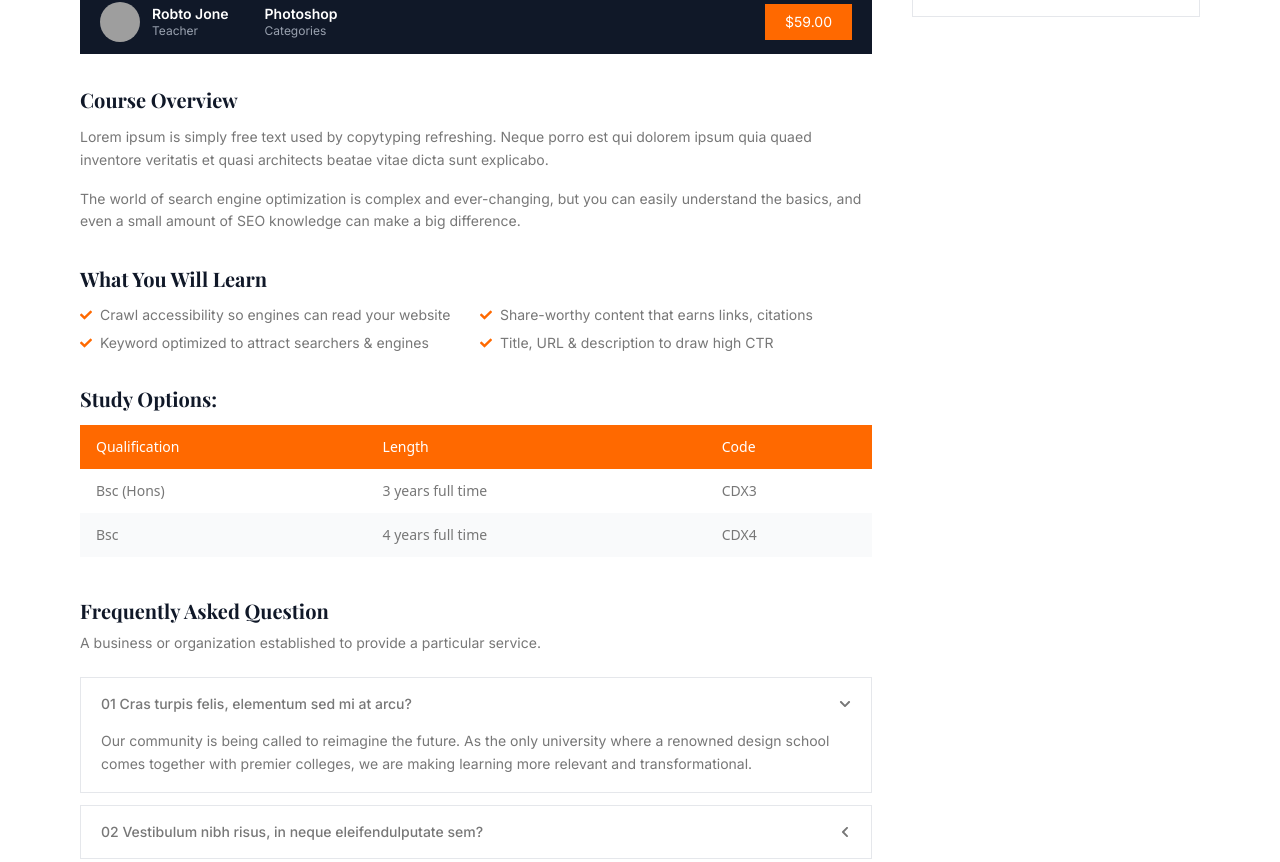
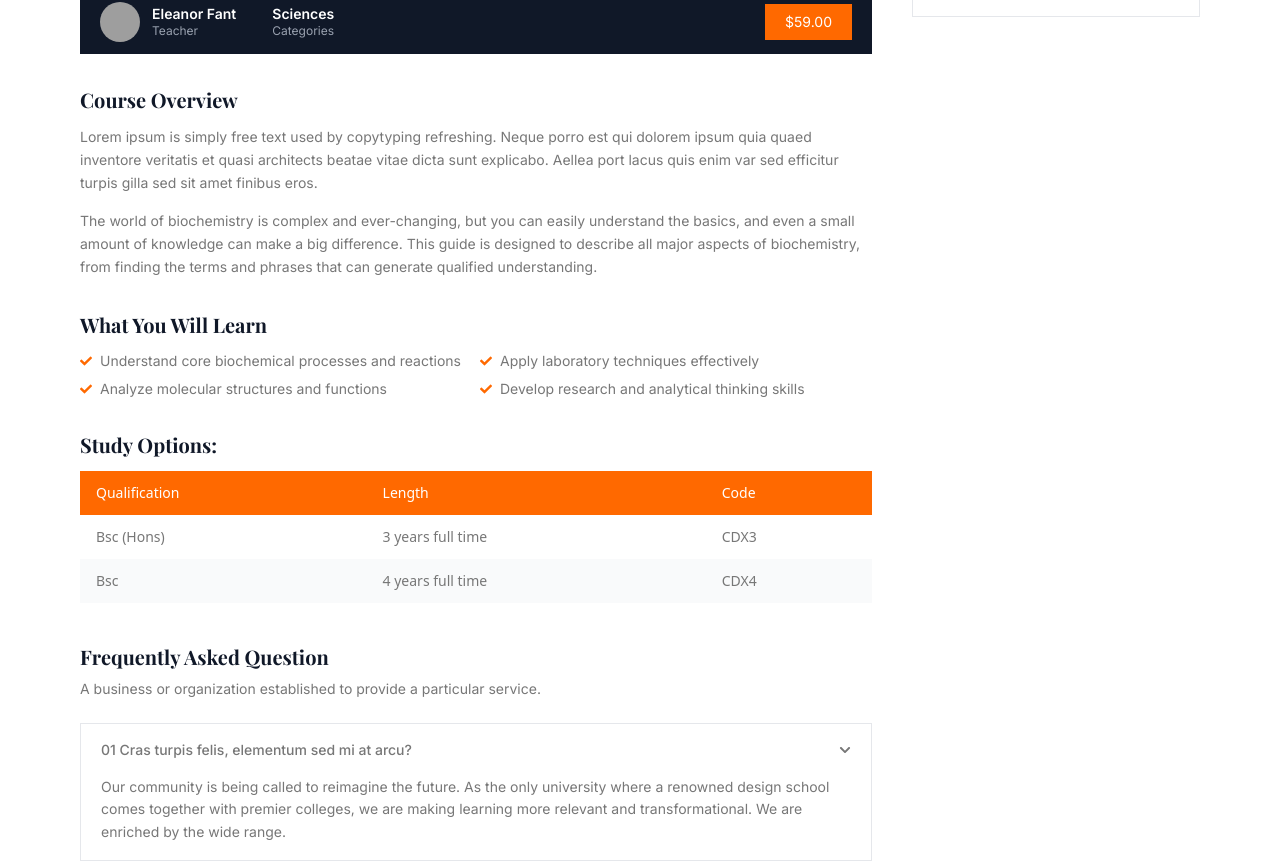
Before and after one commit to almahmud-dev/qeducato-platform, a Next.js app: page /courses/biochemistry in a window 1280 px wide. Shown: the part 1040-1902 px from the top of the page. Built offline with nearby package versions, Linux system fonts and the light colour scheme; grey boxes are pictures that could not be loaded; a web font is replaced by a local one.

Commit message:
feat: complete coursesDetailsData with full content for all 6 courses

```diff
--- a/src/helper/courses/coursesDetailsData.js
+++ b/src/helper/courses/coursesDetailsData.js
@@ -11,20 +11,20 @@ export const coursesDetailsData = [
     enrolled: 20,
     language: "English",
     teacher: {
-      avatar: "/images/teachers/eleanor.jpg", // 👈 public/images/teachers/ এ রাখো
-      name: "Robto Jone",
+      avatar: "/images/teachers/eleanor.jpg",
+      name: "Eleanor Fant",
       role: "Teacher",
-      category: "Photoshop",
+      category: "Sciences",
     },
     overview: [
-      "Lorem ipsum is simply free text used by copytyping refreshing. Neque porro est qui dolorem ipsum quia quaed inventore veritatis et quasi architects beatae vitae dicta sunt explicabo.",
-      "The world of search engine optimization is complex and ever-changing, but you can easily understand the basics, and even a small amount of SEO knowledge can make a big difference.",
+      "Lorem ipsum is simply free text used by copytyping refreshing. Neque porro est qui dolorem ipsum quia quaed inventore veritatis et quasi architects beatae vitae dicta sunt explicabo. Aellea port lacus quis enim var sed efficitur turpis gilla sed sit amet finibus eros.",
+      "The world of biochemistry is complex and ever-changing, but you can easily understand the basics, and even a small amount of knowledge can make a big difference. This guide is designed to describe all major aspects of biochemistry, from finding the terms and phrases that can generate qualified understanding.",
     ],
     whatYouWillLearn: [
-      "Crawl accessibility so engines can read your website",
-      "Share-worthy content that earns links, citations",
-      "Keyword optimized to attract searchers & engines",
-      "Title, URL & description to draw high CTR",
+      "Understand core biochemical processes and reactions",
+      "Apply laboratory techniques effectively",
+      "Analyze molecular structures and functions",
+      "Develop research and analytical thinking skills",
     ],
     studyOptions: [
       { qualification: "Bsc (Hons)", length: "3 years full time", code: "CDX3" },
@@ -35,25 +35,25 @@ export const coursesDetailsData = [
         id: 1,
         question: "01 Cras turpis felis, elementum sed mi at arcu?",
         answer:
-          "Our community is being called to reimagine the future. As the only university where a renowned design school comes together with premier colleges, we are making learning more relevant and transformational.",
+          "Our community is being called to reimagine the future. As the only university where a renowned design school comes together with premier colleges, we are making learning more relevant and transformational. We are enriched by the wide range.",
       },
       {
         id: 2,
         question: "02 Vestibulum nibh risus, in neque eleifendulputate sem?",
         answer:
-          "Lorem ipsum is simply free text used by copytyping refreshing. Neque porro est qui dolorem ipsum quia quaed inventore veritatis.",
+          "Lorem ipsum is simply free text used by copytyping refreshing. Neque porro est qui dolorem ipsum quia quaed inventore veritatis et quasi architects beatae vitae dicta sunt explicabo.",
       },
       {
         id: 3,
         question: "03 Donec maximus, sapien id auctor ornare?",
         answer:
-          "The world of search engine optimization is complex and ever-changing, but you can easily understand the basics.",
+          "The world of search engine optimization is complex and ever-changing, but you can easily understand the basics. Lorem ipsum is simply free text used by copytyping refreshing.",
       },
     ],
   },
   {
     slug: "major-in-economics",
-  title: "Major in Economics",
+    title: "The Major in Economics Course",
     image: "/images/courses/economics.jpg",
     price: 69,
     originalPrice: 149,
@@ -69,14 +69,14 @@ export const coursesDetailsData = [
       category: "Economics",
     },
     overview: [
-    "Gain a solid understanding of economic principles, market structures, and financial systems.",
-    "Learn how economic policies influence businesses, governments, and global markets.",
+      "Gain a solid understanding of economic principles, market structures, and financial systems. Neque porro est qui dolorem ipsum quia quaed inventore veritatis et quasi architects beatae vitae dicta sunt explicabo. Aellea port lacus quis enim var sed efficitur turpis.",
+      "Learn how economic policies influence businesses, governments, and global markets. The world of economics is complex and ever-changing, but you can easily understand the basics, and even a small amount of knowledge can make a big difference in your career.",
     ],
     whatYouWillLearn: [
       "Micro and macroeconomic fundamentals",
-    "Market analysis techniques",
-    "Economic policy evaluation",
-    "Global trade concepts",
+      "Market analysis and evaluation techniques",
+      "Economic policy impact assessment",
+      "Global trade and financial concepts",
     ],
     studyOptions: [
       { qualification: "BA Economics", length: "3 years full time", code: "ECO3" },
@@ -85,14 +85,27 @@ export const coursesDetailsData = [
     faq: [
       {
         id: 1,
-      question: "Is this course beginner friendly?",
-      answer: "Yes, this course starts with the fundamentals before moving into advanced topics.",
+        question: "01 Is this course beginner friendly?",
+        answer:
+          "Yes, this course starts with the fundamentals before moving into advanced topics. Our community is being called to reimagine the future of economics education. We are making learning more relevant and transformational.",
+      },
+      {
+        id: 2,
+        question: "02 What career paths does this course open?",
+        answer:
+          "This course opens doors to careers in finance, banking, consulting, government, and international trade. You will be well prepared for both private and public sector roles.",
+      },
+      {
+        id: 3,
+        question: "03 Is there a certificate on completion?",
+        answer:
+          "Yes, upon successful completion you will receive a recognized certificate that can strengthen your academic and professional profile.",
       },
     ],
   },
   {
     slug: "business-media",
-  title: "Business Media",
+    title: "The Business Media Course",
     image: "/images/courses/business-media.jpg",
     price: 79,
     originalPrice: 169,
@@ -108,29 +121,43 @@ export const coursesDetailsData = [
       category: "Media",
     },
     overview: [
-    "Explore media strategies used in modern businesses and organizations.",
-    "Understand digital communication, branding, and media planning.",
+      "Explore media strategies used in modern businesses and organizations. Neque porro est qui dolorem ipsum quia quaed inventore veritatis et quasi architects beatae vitae dicta sunt explicabo. Aellea port lacus quis enim var sed efficitur turpis gilla sed sit amet finibus eros.",
+      "Understand digital communication, branding, and media planning. The world of business media is complex and ever-changing, but you can easily understand the basics and apply them to real world business challenges.",
     ],
     whatYouWillLearn: [
-    "Digital media strategy",
-    "Brand communication",
-    "Content planning",
-    "Business storytelling",
+      "Digital media strategy and planning",
+      "Brand communication and identity",
+      "Content creation and management",
+      "Business storytelling techniques",
     ],
     studyOptions: [
       { qualification: "BA Media", length: "3 years full time", code: "MED3" },
+      { qualification: "BA (Hons) Media", length: "4 years full time", code: "MED4" },
     ],
     faq: [
       {
         id: 1,
-      question: "Do I need media experience?",
-      answer: "No prior experience is required.",
+        question: "01 Do I need prior media experience?",
+        answer:
+          "No prior experience is required. This course is designed for beginners and those looking to upgrade their media knowledge for business purposes.",
+      },
+      {
+        id: 2,
+        question: "02 Will I work on real projects?",
+        answer:
+          "Yes, the course includes practical assignments where you will create media plans and content strategies for real business scenarios.",
+      },
+      {
+        id: 3,
+        question: "03 What tools will I learn to use?",
+        answer:
+          "You will be introduced to industry standard tools for content creation, social media management, and digital analytics throughout the course.",
       },
     ],
   },
   {
     slug: "public-administration",
-  title: "Public Administration",
+    title: "The Public Administration Course",
     image: "/images/courses/public-administration.jpg",
     price: 65,
     originalPrice: 145,
@@ -146,29 +173,43 @@ export const coursesDetailsData = [
       category: "Public",
     },
     overview: [
-    "Learn how government institutions are managed and operated.",
-    "Study public policy, governance, and administrative leadership.",
+      "Learn how government institutions are managed and operated. Neque porro est qui dolorem ipsum quia quaed inventore veritatis et quasi architects beatae vitae dicta sunt explicabo. Aellea port lacus quis enim var sed efficitur turpis gilla sed sit amet finibus eros.",
+      "Study public policy, governance, and administrative leadership. This course equips you with the knowledge and skills needed to navigate complex public sector environments and contribute meaningfully to your community.",
     ],
     whatYouWillLearn: [
-    "Public policy analysis",
-    "Government management",
-    "Leadership principles",
-    "Administrative processes",
+      "Public policy analysis and development",
+      "Government and institutional management",
+      "Administrative leadership principles",
+      "Governance and public sector processes",
     ],
     studyOptions: [
       { qualification: "BPA", length: "3 years full time", code: "PUB3" },
+      { qualification: "BPA (Hons)", length: "4 years full time", code: "PUB4" },
     ],
     faq: [
       {
         id: 1,
-      question: "Who should take this course?",
-      answer: "Students interested in government and public sector careers.",
+        question: "01 Who should take this course?",
+        answer:
+          "This course is ideal for students interested in government, public sector careers, and policy making. It is also suitable for working professionals in administrative roles.",
+      },
+      {
+        id: 2,
+        question: "02 Is this course recognized by employers?",
+        answer:
+          "Yes, the course content is aligned with public sector standards and is recognized by government and non-government organizations as a credible qualification.",
+      },
+      {
+        id: 3,
+        question: "03 Can I study while working full time?",
+        answer:
+          "Absolutely. The course is designed to be flexible and can be completed alongside full time work commitments.",
       },
     ],
   },
   {
     slug: "biotechnology",
-  title: "Biotechnology",
+    title: "The Biotechnology Course",
     image: "/images/courses/biotechnology.jpg",
     price: 89,
     originalPrice: 179,
@@ -184,29 +225,43 @@ export const coursesDetailsData = [
       category: "Sciences",
     },
     overview: [
-    "Discover innovations in genetics, molecular biology, and biotechnology.",
-    "Learn how biotechnology transforms healthcare and agriculture.",
+      "Discover innovations in genetics, molecular biology, and biotechnology. Neque porro est qui dolorem ipsum quia quaed inventore veritatis et quasi architects beatae vitae dicta sunt explicabo. Aellea port lacus quis enim var sed efficitur turpis gilla sed sit amet finibus eros.",
+      "Learn how biotechnology transforms healthcare, agriculture, and environmental science. This course provides a comprehensive foundation in the science and application of biotechnology in the modern world.",
     ],
     whatYouWillLearn: [
-    "Genetic engineering",
-    "Biotechnology applications",
-    "Laboratory techniques",
-    "Research methodologies",
+      "Genetic engineering and DNA analysis",
+      "Biotechnology applications in healthcare",
+      "Laboratory techniques and safety",
+      "Research methodologies and ethics",
     ],
     studyOptions: [
       { qualification: "BSc Biotechnology", length: "4 years full time", code: "BIO4" },
+      { qualification: "BSc (Hons) Biotechnology", length: "5 years full time", code: "BIO5" },
     ],
     faq: [
       {
         id: 1,
-      question: "Is laboratory work included?",
-      answer: "Yes, practical laboratory concepts are covered.",
+        question: "01 Is laboratory work included?",
+        answer:
+          "Yes, practical laboratory concepts and techniques are thoroughly covered throughout the course to give you hands on experience.",
+      },
+      {
+        id: 2,
+        question: "02 What background do I need?",
+        answer:
+          "A basic understanding of biology or chemistry is helpful but not mandatory. The course begins with foundational concepts before progressing to advanced topics.",
+      },
+      {
+        id: 3,
+        question: "03 What industries can I work in after this course?",
+        answer:
+          "Graduates can pursue careers in pharmaceuticals, agriculture, environmental science, food technology, and medical research.",
       },
     ],
   },
   {
     slug: "corporate-finance",
-  title: "Corporate Finance",
+    title: "The Corporate Finance Course",
     image: "/images/courses/corporate-finance.jpg",
     price: 99,
     originalPrice: 199,
@@ -222,23 +277,37 @@ export const coursesDetailsData = [
       category: "Finance",
     },
     overview: [
-    "Master the fundamentals of corporate financial management.",
-    "Learn investment decisions, risk analysis, and capital budgeting.",
+      "Master the fundamentals of corporate financial management and decision making. Neque porro est qui dolorem ipsum quia quaed inventore veritatis et quasi architects beatae vitae dicta sunt explicabo. Aellea port lacus quis enim var sed efficitur turpis gilla sed sit amet finibus eros.",
+      "Learn investment decisions, risk analysis, and capital budgeting strategies used by top companies. This course is designed to give you the financial literacy needed to succeed in any corporate environment.",
     ],
     whatYouWillLearn: [
-    "Financial statement analysis",
-    "Capital budgeting",
-    "Investment strategies",
-    "Risk management",
+      "Financial statement analysis and reporting",
+      "Capital budgeting and investment planning",
+      "Corporate investment strategies",
+      "Risk management and financial modeling",
     ],
     studyOptions: [
       { qualification: "BBA Finance", length: "4 years full time", code: "FIN4" },
+      { qualification: "BBA (Hons) Finance", length: "5 years full time", code: "FIN5" },
     ],
     faq: [
       {
         id: 1,
-      question: "Is finance knowledge required?",
-      answer: "No, the course starts from the basics.",
+        question: "01 Is prior finance knowledge required?",
+        answer:
+          "No, the course starts from the basics and gradually builds up to advanced corporate finance concepts. Anyone with an interest in finance can enroll.",
+      },
+      {
+        id: 2,
+        question: "02 Will this help me in my current job?",
+        answer:
+          "Yes, the skills learned in this course are directly applicable to roles in banking, accounting, consulting, and corporate management.",
+      },
+      {
+        id: 3,
+        question: "03 Are there any assignments or projects?",
+        answer:
+          "Yes, the course includes case studies and financial modeling projects that simulate real world corporate finance scenarios.",
       },
     ],
   },
```
Lines whose indentation alone changed are shown as unchanged.
